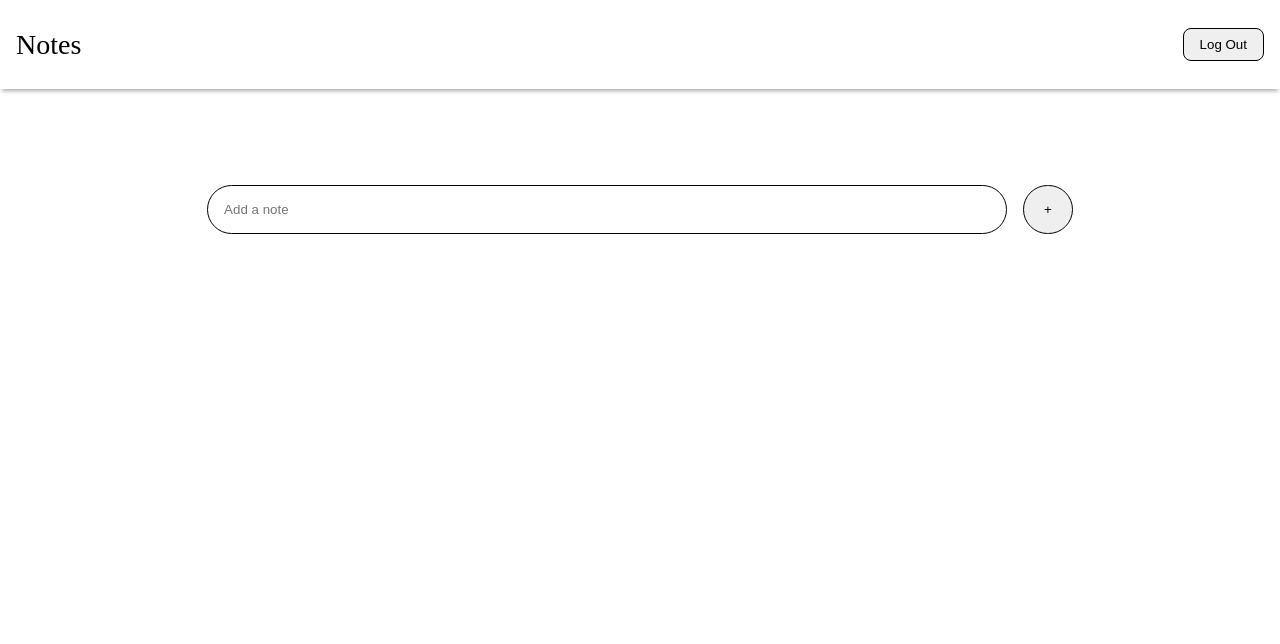
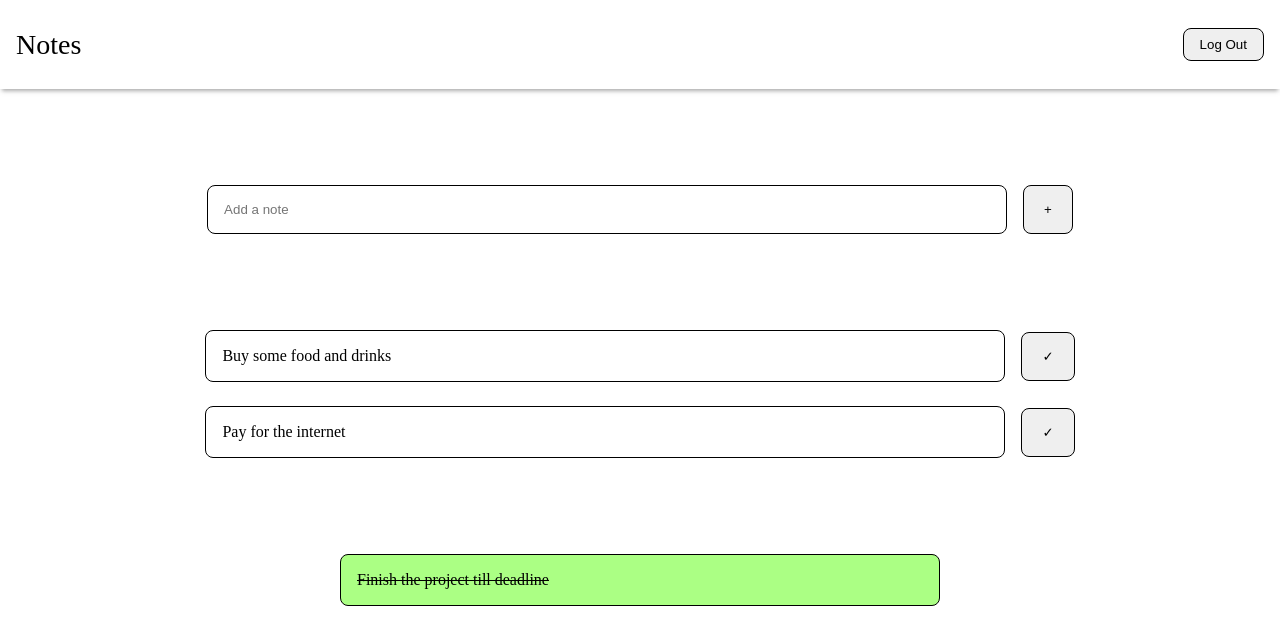
Before and after one commit to pkorneev/TODO, a React (Vite) app: page / in a window 1280 px wide. Both pictures are taken after typing "name@example.com", "Sample" into the empty fields and a click on the button "Log In". Shown: the top 644 px of the page. Built offline with nearby package versions, Linux system fonts and the light colour scheme.

Commit message:
functionality almost done

```diff
--- a/src/components/home/Home.jsx
+++ b/src/components/home/Home.jsx
@@ -3,8 +3,13 @@ import InputTODO from "./input/InputTODO";
 import Output from "./output/Output";
 import { useState } from "react";
 const Home = (props) => {
-  const [todosList, setTodosList] = useState([]);
-  const [doneList, setDoneList] = useState([]);
+  const [todosList, setTodosList] = useState([
+    "Buy some food and drinks",
+    "Pay for the internet",
+  ]);
+  const [doneList, setDoneList] = useState([
+    "Finish the project till deadline",
+  ]);
 
   const handleDeleteTodo = (todoToDelete) => {
     setDoneList((prev) => {
--- a/src/components/home/input/InputTODO.module.css
+++ b/src/components/home/input/InputTODO.module.css
@@ -13,12 +13,12 @@
     padding: 1rem 1rem;
     width: 100%;
     max-width: 800px;
-    border-radius: 2rem;
+    border-radius: .5rem;
     border: 1px solid black;
 }
 .input button{
     padding: 1rem 1.25rem;
-    border-radius: 2rem;
+    border-radius: .5rem;
     border: 1px solid black;
     cursor: pointer;
 }
--- a/src/components/home/output/DoneElem.module.css
+++ b/src/components/home/output/DoneElem.module.css
@@ -8,7 +8,7 @@
 
 }
 .doneElem p {
-    border-radius: 1.5rem;
+    border-radius: .5rem;
     border: 1px solid black;
     padding: 1rem 1rem;
     width: 100%;
--- a/src/components/home/output/OutputElem.module.css
+++ b/src/components/home/output/OutputElem.module.css
@@ -12,7 +12,7 @@
     align-items: center;
 }
 .todoElem p{
-    border-radius: 1.5rem;
+    border-radius: .5rem;
     border: 1px solid black;
     padding: 1rem 1rem;
     width: 100%;
@@ -21,7 +21,7 @@
 }
 .todoElem button{
     padding: 1rem 1.25rem;
-    border-radius: 4rem;
+    border-radius: .5rem;
     border: 1px solid black;
     cursor: pointer;
 }
```
